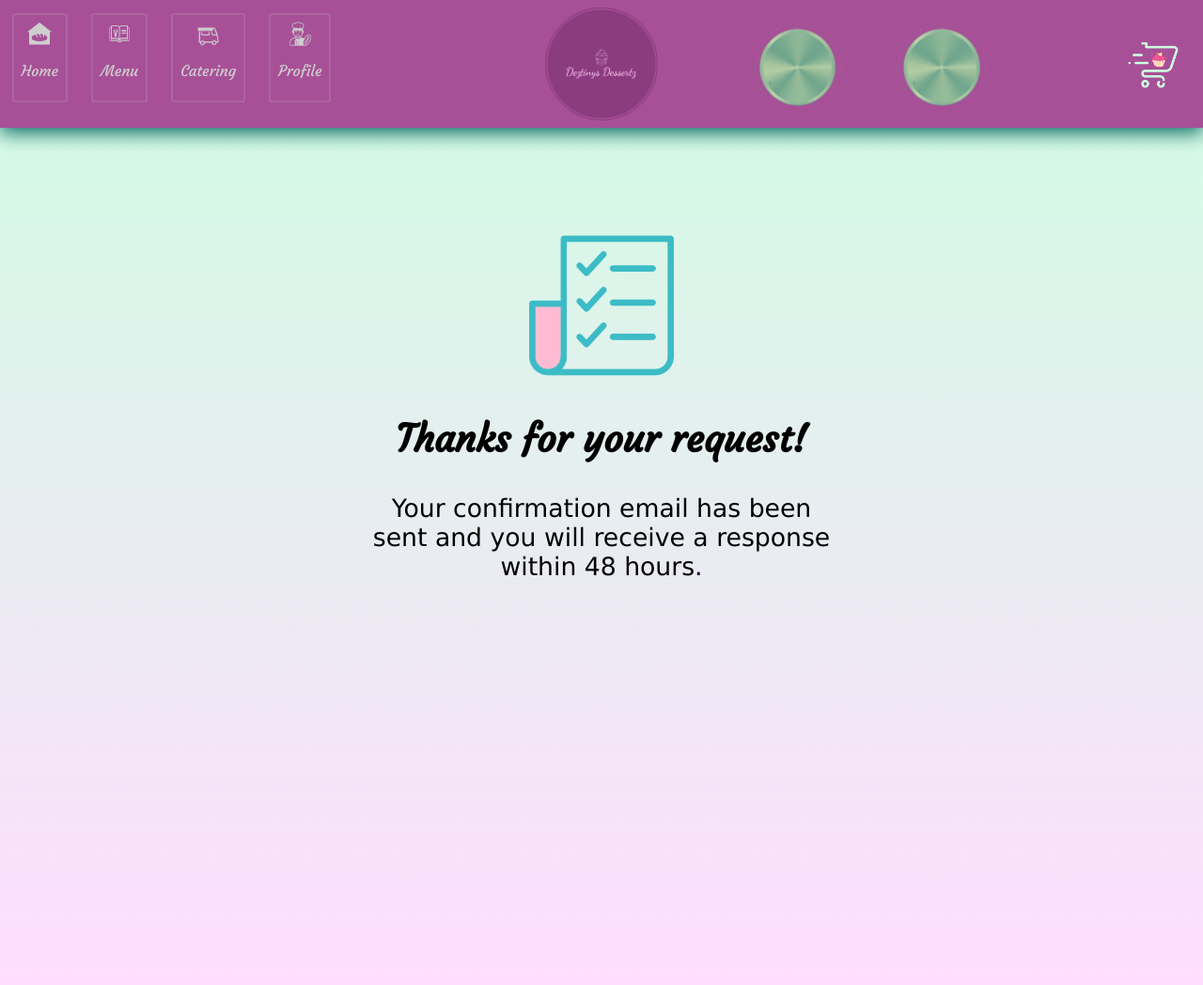
After one commit to LostManJayK/DeztinysDessertz, a Django app: page /confirmation/ in a window 1280 px wide. The commit adds this page. Shown: the whole page at 94% size. Run offline with Django 5.2, Linux system fonts and the light colour scheme.

Commit message:
Added confirmation page

```diff
--- a/django_apps/products/py_modules/OrderHandler.py
+++ b/django_apps/products/py_modules/OrderHandler.py
@@ -53,6 +53,10 @@ class OrderHandler:
             'sheet' : 'Sheet',
             'cake_notes' : 'Notes',
             'cupcake_notes' : 'Notes',
+            'dipped_dessert_type' : 'Dessert Type',
+            'dipped_dessert_coating' : 'Coating',
+            'num_dipped_desserts' : 'Quantity',
+            'other_dipped_dessert_type' : 'Dessert Type',
             'dipped_dessert_notes' : 'Notes',
             'other_dessert_notes' : 'Notes',
             'something_else_notes' : 'Notes',
@@ -150,7 +154,7 @@ class OrderHandler:
 
 
             for detail in item:
-                if 'other' in detail and not 'dessert' in detail:
+                if 'other' in detail and not 'other_dessert' in detail:
                     continue
 
                 new_key = self.value_map[detail]
--- /dev/null
+++ b/django_apps/products/templates/confirmation.html
@@ -0,0 +1,18 @@
+{% extends 'header.html' %}
+{% load static %}
+
+{% block content %}
+
+<link rel="stylesheet" href="{% static 'styles/confirmation_style.css' %}">
+<link rel="stylesheet" href="{% static 'layouts/confirmation_layout.css' %}">
+
+
+<section id="message_holder" class="page_content">
+    <div id="message">
+        <img id="confirm_img" src="{% static 'images/confirmation_images/confirmation.png' %}">
+        <h2 id="msg_h"> Thanks for your request! </h2>
+        <p id="msg_p"> Your confirmation email has been sent and you will receive a response within 48 hours. </p>
+    </div>
+</section>
+
+{% endblock %}
--- a/django_apps/products/urls.py
+++ b/django_apps/products/urls.py
@@ -11,5 +11,6 @@ urlpatterns = [
     path('add_to_cart/', views.add_to_cart, name='add_to_cart'),
     path('remove_from_cart/', views.remove_from_cart, name='remove_from_cart'),
     path('submit_order/', views.submit_order, name='submit_order'),
-    path('send_catering_request/', views.send_catering_request, name='send_catering_request')
+    path('send_catering_request/', views.send_catering_request, name='send_catering_request'),
+    path('confirmation/', views.confirmation, name='confirmation')
 ]
--- a/django_apps/products/views.py
+++ b/django_apps/products/views.py
@@ -146,10 +146,12 @@ def send_catering_request(request):
 
         handler.send_order_confirmation(html_str, customer_info['email'], 'catering', customer_info['event_title'])
 
-
-
         return JsonResponse({'message': 'Catering Request Sent'})
 
     else:
 
         return JsonResponse({'error': 'Invalid request method'})
+
+def confirmation(request):
+
+    return render(request, 'confirmation.html')
--- a/django_apps/static/fonts/font.css
+++ b/django_apps/static/fonts/font.css
@@ -66,3 +66,13 @@ button
     font-family: 'PictureNavs';
     font-size: 10pt;
 }
+
+#message h2
+{
+    font-family: 'NavbarItem';
+}
+
+#message p
+{
+    font-family: Verdana, Geneva, Tahoma, sans-serif
+}
--- a/django_apps/static/scripts/cart.js
+++ b/django_apps/static/scripts/cart.js
@@ -117,7 +117,8 @@ function submitOrder()
         })
         .then(data => {
             console.log('Order submitted successfully:', data);
-            location.reload();
+            window.location.href = '/confirmation/';
+            //location.reload();
         })
         .catch(error => {
             console.error('Error submitting order:', error);
--- /dev/null
+++ b/django_apps/static/styles/confirmation_style.css
@@ -0,0 +1,14 @@
+#confirm_img
+{
+    display: inline-block;
+    width: 30%;
+    height: auto;
+}
+
+#message
+{
+    width: 40%;
+    text-align: center;
+    margin-top: 10%;
+    font-size: 20pt;
+}
```
Also changed, not shown: dd_backend/settings.py (+5 -5 lines), django_apps/static/images/confirmation_images/confirmation.png (added), django_apps/static/layouts/confirmation_layout.css (added), 7 other files.
